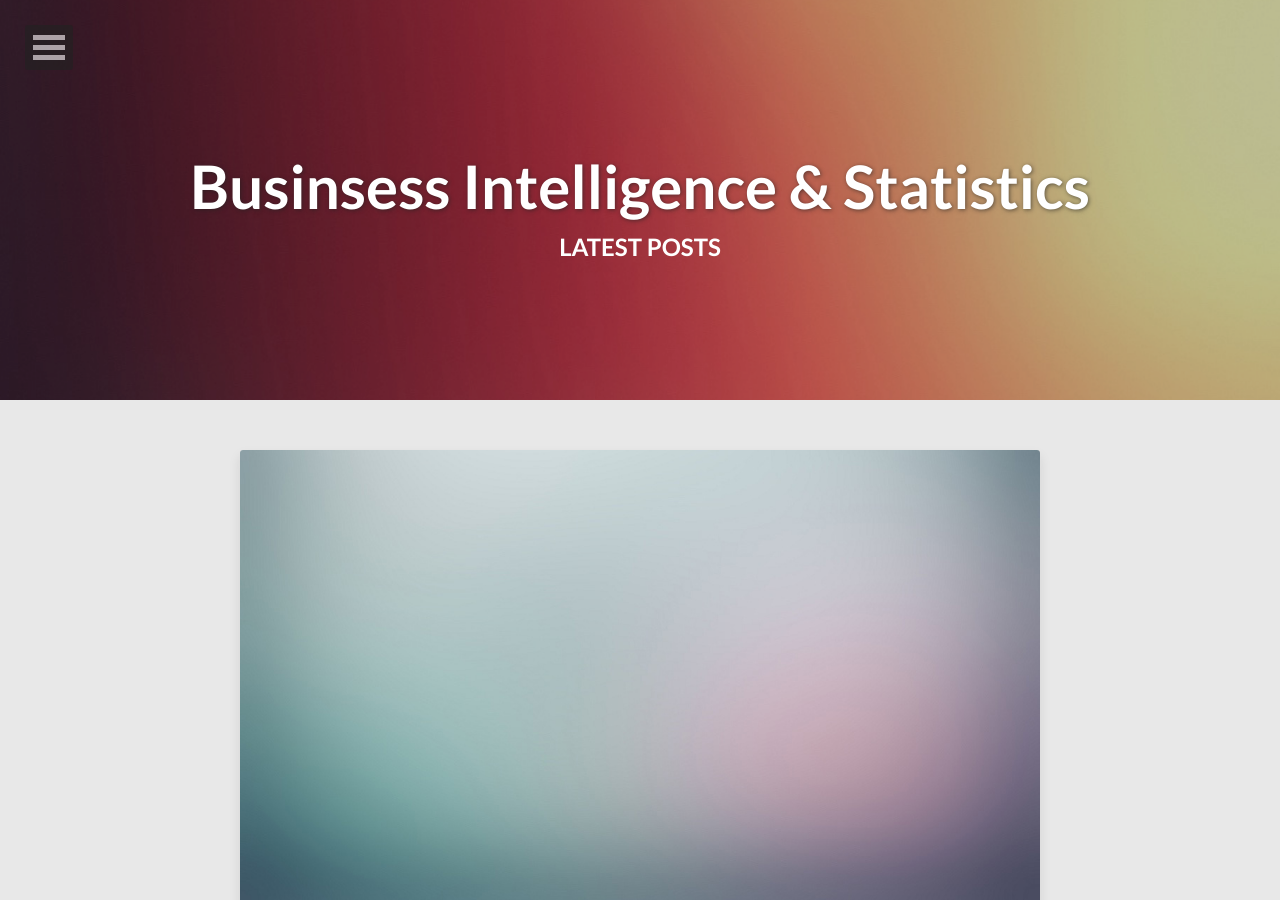
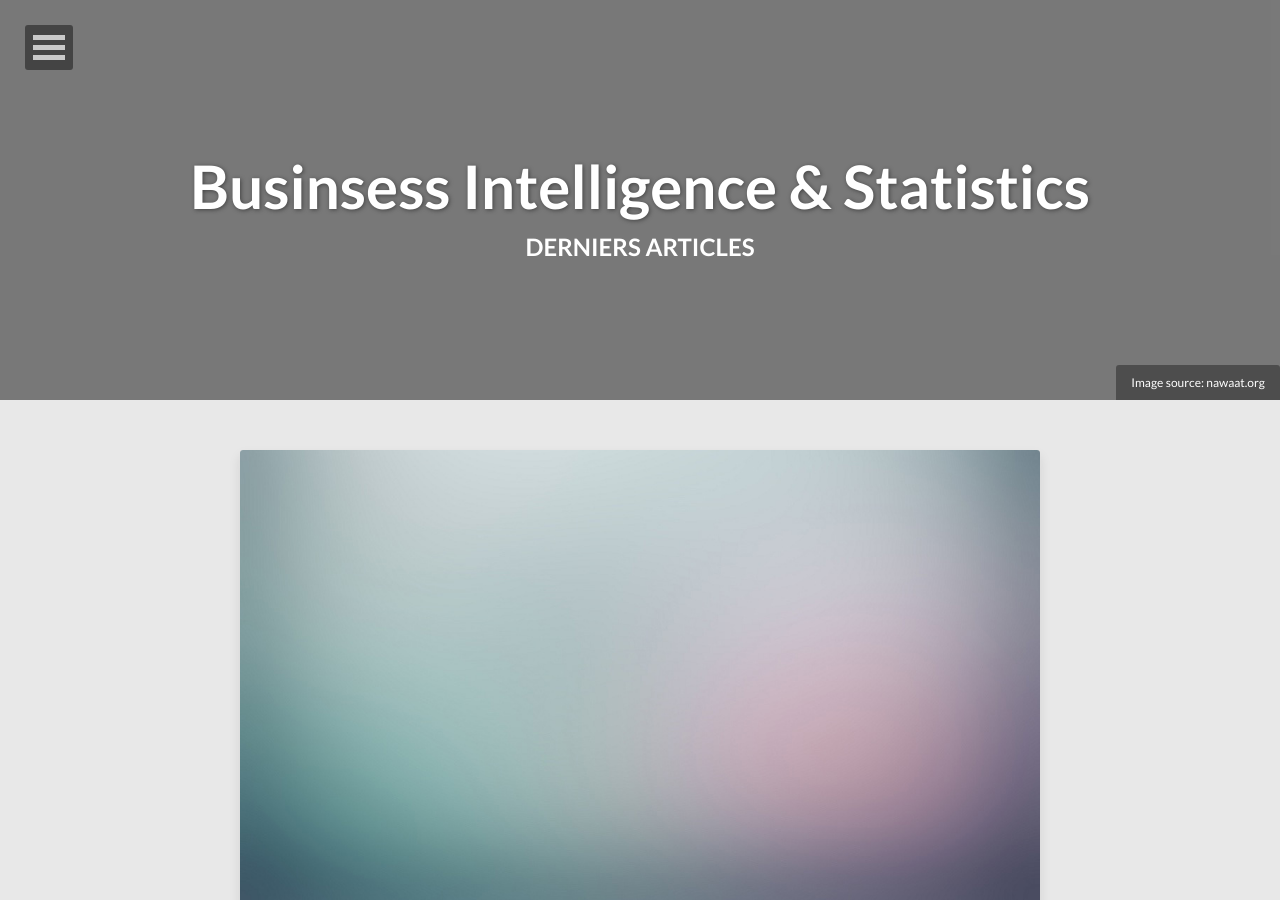
Before and after one commit to saberbouabid/WEBS, a Jekyll site: the page built from index.html, in a window 1280 px wide and 900 px high. Built offline with Jekyll 4.4.1, drawn with Linux system fonts in a browser that asks for light colours; nearby versions of some CDN libraries; the list of posts is cut into pages by our own code.

Commit message:
Update index.html

```diff
--- a/index.html
+++ b/index.html
@@ -1,13 +1,13 @@
 ---
 layout: post-index
-title: Latest Posts
+title: Derniers Articles
 description: "Describe this nonsense."
 tags: [Business intelligence ,R , data-mining]
 comments: false
 image:
-  feature: abstract-2.jpg
-  credit:
-  creditlink:
+  feature: nawaat.jpg
+  credit: nawaat.org
+  creditlink: http://nawaat.org/portail/2014/12/16/les-elections-presidentielles-tunisiennes-sur-facebook/
 ---
 
 {% for post in paginator.posts %}
```
